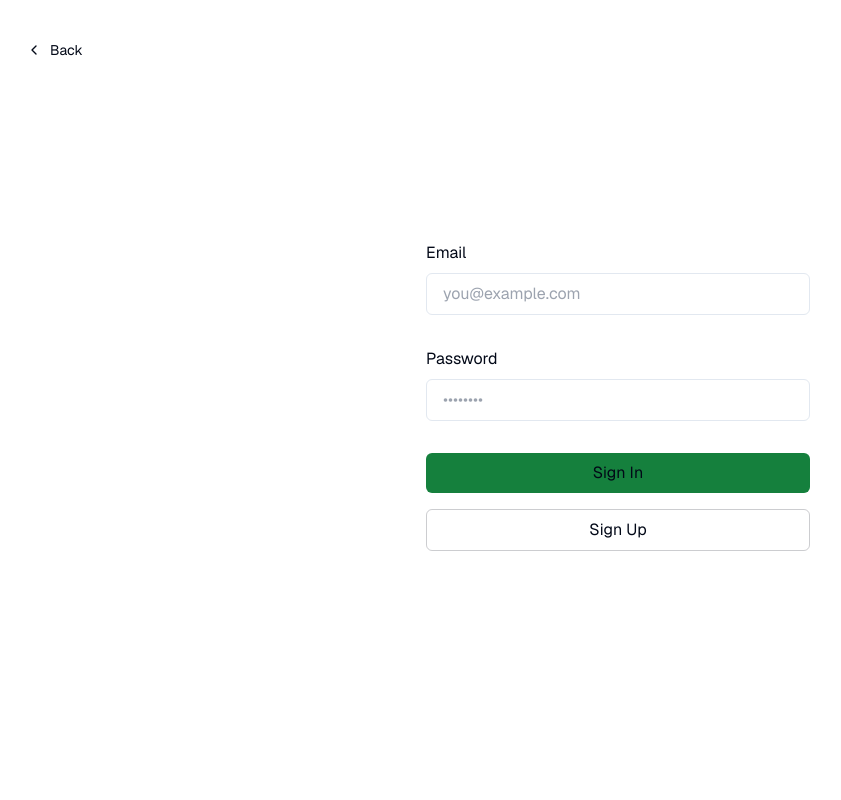
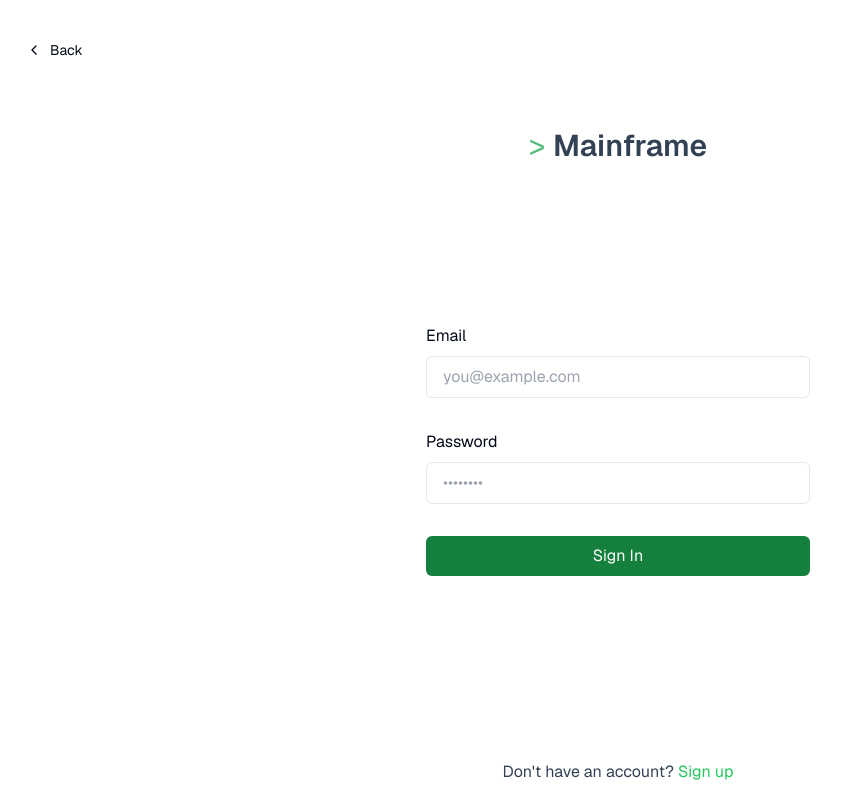
Before and after one commit to louremipsum/learnterminal, a Next.js app: page /login in a window 1280 px wide. Shown: the whole page, without its empty margins (22-863 px from the left). Built offline with nearby package versions, Linux system fonts and the light colour scheme.

Commit message:
refactor: Remove unused code and improve login page UI

```diff
--- a/app/login/page.tsx
+++ b/app/login/page.tsx
@@ -1,5 +1,4 @@
 import Link from "next/link";
-import { headers } from "next/headers";
 import { createClient } from "@/utils/supabase/server";
 import { redirect } from "next/navigation";
 import { SubmitButton } from "./submit-button";
@@ -28,29 +27,6 @@ export default function Login({
     return redirect("/dashboard");
   };
 
-  const signUp = async (formData: FormData) => {
-    "use server";
-
-    const origin = headers().get("origin");
-    const email = formData.get("email") as string;
-    const password = formData.get("password") as string;
-    const supabase = createClient();
-
-    const { error } = await supabase.auth.signUp({
-      email,
-      password,
-      options: {
-        emailRedirectTo: `${origin}/api/auth/callback`,
-      },
-    });
-
-    if (error) {
-      return redirect("/login?message=Could not authenticate user");
-    }
-
-    return redirect("/login?message=Check email to continue sign in process");
-  };
-
   return (
     <div className="flex-1 flex flex-col w-full px-8 sm:max-w-md justify-center gap-2">
       <Link
@@ -73,7 +49,16 @@ export default function Login({
         </svg>{" "}
         Back
       </Link>
-
+      <section className="mt-32 flex items-center justify-center">
+        <div>
+          <span className="animate-pulse text-3xl text-green-600 mr-2">
+            &gt;
+          </span>
+          <span className="text-3xl text-slate-700 font-semibold">
+            Mainframe
+          </span>
+        </div>
+      </section>
       <form className="flex-1 flex flex-col w-full justify-center gap-2 text-foreground">
         <label className="text-md" htmlFor="email">
           Email
@@ -96,17 +81,10 @@ export default function Login({
         />
         <SubmitButton
           formAction={signIn}
-          className="bg-green-700 rounded-md px-4 py-2 text-foreground mb-2"
+          className="bg-green-700 rounded-md px-4 py-2 text-white mb-2"
           pendingText="Signing In..."
         >
           Sign In
-        </SubmitButton>
-        <SubmitButton
-          formAction={signUp}
-          className="border border-foreground/20 rounded-md px-4 py-2 text-foreground mb-2"
-          pendingText="Signing Up..."
-        >
-          Sign Up
         </SubmitButton>
         {searchParams?.message && (
           <p className="mt-4 p-4 bg-foreground/10 text-foreground text-center">
@@ -114,6 +92,12 @@ export default function Login({
           </p>
         )}
       </form>
+      <p className="my-4 text-slate-700 text-center">
+        Don&apos;t have an account?{" "}
+        <Link href={"/signup"} className="text-green-500">
+          Sign up
+        </Link>
+      </p>
     </div>
   );
 }
--- a/components/chat/spinner.tsx
+++ /dev/null
@@ -1,16 +0,0 @@
-'use client'
-
-export const spinner = (
-  <svg
-    fill="none"
-    stroke="currentColor"
-    strokeWidth="1.5"
-    viewBox="0 0 24 24"
-    strokeLinecap="round"
-    strokeLinejoin="round"
-    xmlns="http://www.w3.org/2000/svg"
-    className="size-5 animate-spin stroke-zinc-400"
-  >
-    <path d="M12 3v3m6.366-.366-2.12 2.12M21 12h-3m.366 6.366-2.12-2.12M12 21v-3m-6.366.366 2.12-2.12M3 12h3m-.366-6.366 2.12 2.12"></path>
-  </svg>
-)
```
